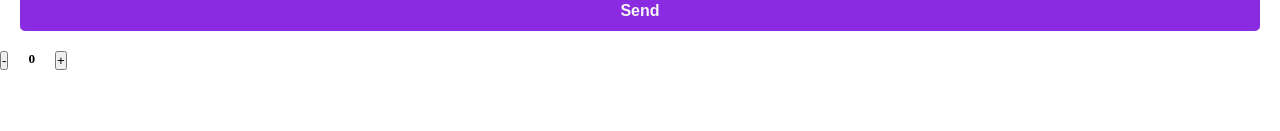
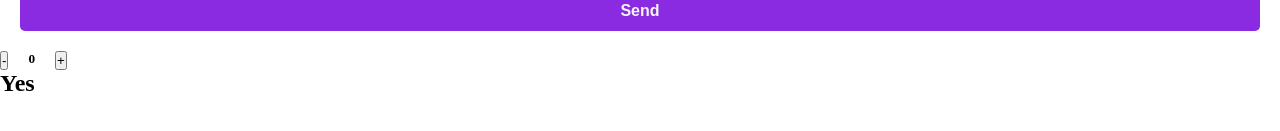
Before and after one commit to Udeme98/React-js-revision, a React (Vite) app: page / in a window 1280 px wide. Shown: the part 169-300 px from the top of the page. Built offline with nearby package versions, Linux system fonts and the light colour scheme.

Commit message:
meme generator - ternary operator

```diff
--- a/src/Meme generator/Count.jsx
+++ b/src/Meme generator/Count.jsx
@@ -2,20 +2,28 @@ import React, { useState } from "react";
 
 const Count = () => {
   const [count, setCount] = useState(0);
+  const [isGoingOut, setIsGoingOut] = useState(true);
 
   const add = function () {
-    console.log("add");
+    setCount((prev) => prev + 1);
   };
   const sub = function () {
-    console.log("sub");
+    setCount((prev) => prev - 1);
   };
 
+  const toggle = () => {
+    setIsGoingOut((prev) => !prev);
+  };
   return (
-    <div style={{ display: "flex", gap: "20px" }}>
-      <button onClick={sub}>-</button>
-      <h5>{count}</h5>
-      <button onClick={add}>+</button>
-    </div>
+    <>
+      <div style={{ display: "flex", gap: "20px" }}>
+        <button onClick={sub}>-</button>
+        <h5>{count}</h5>
+        <button onClick={add}>+</button>
+      </div>
+
+      <h2 onClick={toggle}>{isGoingOut ? "Yes" : "No"}</h2>
+    </>
   );
 };
 
```
